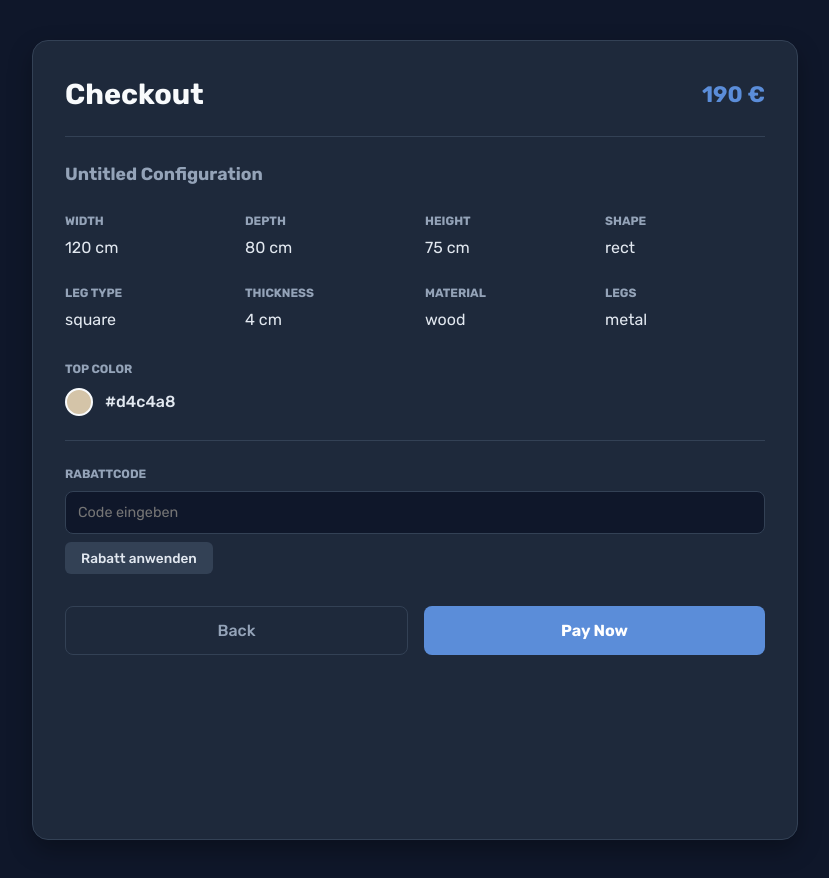
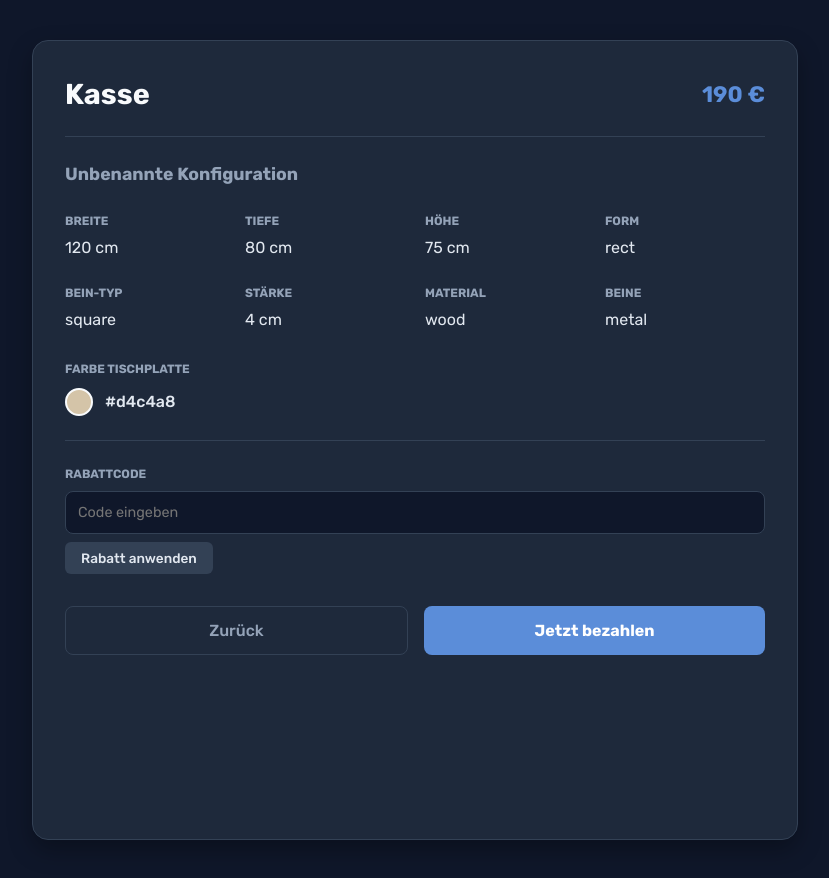
Before and after one commit to wizard0987654321/3D-Table-Configurator-React, a React (Vite) app in the folder configurator/: page /checkout in a window 1280 px wide. Shown: the whole page, without its empty margins (225-1054 px from the left). Built offline with nearby package versions, Linux system fonts and the light colour scheme.

Commit message:
translated page completely to german

```diff
--- a/configurator/index.html
+++ b/configurator/index.html
@@ -1,5 +1,5 @@
 <!doctype html>
-<html lang="en">
+<html lang="de">
   <head>
     <meta charset="UTF-8" />
     <link rel="icon" type="image/svg+xml" href="/vite.svg" />
@@ -7,7 +7,7 @@
     <link rel="preconnect" href="https://fonts.googleapis.com" />
     <link rel="preconnect" href="https://fonts.gstatic.com" crossorigin />
     <link href="https://fonts.googleapis.com/css2?family=Oswald:wght@300;400;500;600;700&family=Rubik:wght@300;400;500;600;700&display=swap" rel="stylesheet" />
-    <title>configurator</title>
+    <title>Konfigurator</title>
   </head>
   <body>
     <div id="root"></div>
--- a/configurator/src/components/CheckoutPage.jsx
+++ b/configurator/src/components/CheckoutPage.jsx
@@ -65,7 +65,7 @@ export default function CheckoutPage() {
 
                 {/* Header with Title and Price */}
                 <div style={{ display: 'flex', justifyContent: 'space-between', alignItems: 'center', borderBottom: '1px solid #334155', paddingBottom: '20px', marginBottom: '24px' }}>
-                    <h1 style={{ margin: 0, fontSize: '1.8rem' }}>Checkout</h1>
+                    <h1 style={{ margin: 0, fontSize: '1.8rem' }}>Kasse</h1>
 
                     <div style={{ textAlign: 'right' }}>
                         {discountPercent > 0 ? (
@@ -83,19 +83,19 @@ export default function CheckoutPage() {
                     </div>
                 </div>
 
-                <h2 style={{ color: '#94a3b8', fontSize: '1.1rem', marginBottom: '20px' }}>{s.configName || 'Untitled Configuration'}</h2>
+                <h2 style={{ color: '#94a3b8', fontSize: '1.1rem', marginBottom: '20px' }}>{s.configName || 'Unbenannte Konfiguration'}</h2>
 
                 {/* Grid for Configuration Details */}
                 <div style={{ display: 'grid', gridTemplateColumns: 'repeat(auto-fit, minmax(140px, 1fr))', gap: '20px', marginBottom: '24px' }}>
                     {[
-                        { l: 'Width', v: `${s.width} cm` },
-                        { l: 'Depth', v: `${s.depth} cm` },
-                        { l: 'Height', v: `${s.height} cm` },
-                        { l: 'Shape', v: s.plateShape },
-                        { l: 'Leg Type', v: s.legType },
-                        { l: 'Thickness', v: `${s.thicknessCm} cm` },
+                        { l: 'Breite', v: `${s.width} cm` },
+                        { l: 'Tiefe', v: `${s.depth} cm` },
+                        { l: 'Höhe', v: `${s.height} cm` },
+                        { l: 'Form', v: s.plateShape },
+                        { l: 'Bein-Typ', v: s.legType },
+                        { l: 'Stärke', v: `${s.thicknessCm} cm` },
                         { l: 'Material', v: s.topMaterial },
-                        { l: 'Legs', v: s.legMaterial }
+                        { l: 'Beine', v: s.legMaterial }
                     ].map((item, i) => (
                         <div key={i}>
                             <span style={{ color: '#94a3b8', fontSize: '0.75rem', textTransform: 'uppercase', fontWeight: 'bold' }}>{item.l}</span>
@@ -106,7 +106,7 @@ export default function CheckoutPage() {
 
                 {/* Top Color Preview */}
                 <div style={{ marginBottom: '24px' }}>
-                    <span style={{ color: '#94a3b8', fontSize: '0.75rem', textTransform: 'uppercase', fontWeight: 'bold' }}>Top Color</span>
+                    <span style={{ color: '#94a3b8', fontSize: '0.75rem', textTransform: 'uppercase', fontWeight: 'bold' }}>Farbe Tischplatte</span>
                     <div style={{ display: 'flex', alignItems: 'center', gap: '12px', marginTop: '8px' }}>
                         <div style={{ width: 24, height: 24, borderRadius: '50%', background: s.topColor, border: '2px solid #f8fafc' }} />
                         <span style={{ fontSize: '1rem', color: '#e2e8f0', fontWeight: '500' }}>{s.topColor}</span>
@@ -118,7 +118,7 @@ export default function CheckoutPage() {
                     <span style={{ color: '#94a3b8', fontSize: '0.75rem', textTransform: 'uppercase', fontWeight: 'bold' }}>Rabattcode</span>
                     <input
                         type="text"
-                        placeholder="Code eingeben"
+                            placeholder="Code eingeben"
                         value={inputCode}
                         onChange={(e) => setInputCode(e.target.value)}
                         style={{
@@ -152,7 +152,7 @@ export default function CheckoutPage() {
                                 fontFamily: "'Rubik', sans-serif",
                                 transition: 'background 0.2s'
                             }}
-                        >
+                            >
                             Rabatt anwenden
                         </button>
 
@@ -171,10 +171,10 @@ export default function CheckoutPage() {
 
                 {/* Final Actions */}
                 <div style={{ display: 'flex', gap: '16px' }}>
-                    <button onClick={() => navigate(-1)} style={{ flex: 1, padding: '14px', borderRadius: '8px', background: 'transparent', color: '#94a3b8', border: '1px solid #334155', cursor: 'pointer', fontFamily: "'Rubik', sans-serif" }}>Back</button>
+                    <button onClick={() => navigate(-1)} style={{ flex: 1, padding: '14px', borderRadius: '8px', background: 'transparent', color: '#94a3b8', border: '1px solid #334155', cursor: 'pointer', fontFamily: "'Rubik', sans-serif" }}>Zurück</button>
 
                     {/* ADDED ONCLICK HERE */}
-                    <button onClick={handleOrder} style={{ flex: 1, padding: '14px', borderRadius: '8px', background: '#5b8dd9', color: 'white', border: 'none', cursor: 'pointer', fontWeight: 'bold', fontFamily: "'Rubik', sans-serif" }}>Pay Now</button>
+                    <button onClick={handleOrder} style={{ flex: 1, padding: '14px', borderRadius: '8px', background: '#5b8dd9', color: 'white', border: 'none', cursor: 'pointer', fontWeight: 'bold', fontFamily: "'Rubik', sans-serif" }}>Jetzt bezahlen</button>
                 </div>
             </div>
         </div>
--- a/configurator/src/components/ConfiguratorScene.jsx
+++ b/configurator/src/components/ConfiguratorScene.jsx
@@ -20,15 +20,16 @@ const textureOptions = [
     { id: 'mahogany', name: 'Mahagoni' },
     { id: 'birch', name: 'Birke' },
     { id: 'plywood', name: 'Sperrholz' },
-    { id: 'concrete_light', name: 'Beton Hell' },
-    { id: 'concrete_dark', name: 'Beton Dunkel' },
-    { id: 'marble_white', name: 'Marmor Weiß' },
-    { id: 'marble_black', name: 'Marmor Schwarz' },
-    { id: 'granite', name: 'Granit' },
-    { id: 'slate', name: 'Schiefer' },
-    { id: 'rust', name: 'Rost-Optik' },
-    { id: 'carbon', name: 'Carbon' },
-    { id: 'leather', name: 'Leder-Optik' }
+    { id: 'concrete_light', name: 'Lärche' },
+    { id: 'concrete_dark', name: 'Douglasie' },
+    { id: 'marble_white', name: 'Zeder' },
+    { id: 'marble_black', name: 'Ulme' },
+    { id: 'granite', name: 'Robinie' },
+    { id: 'slate', name: 'Kastanie' },
+    { id: 'rust', name: 'Akazie' },
+    { id: 'carbon', name: 'Olivenholz' },
+    { id: 'leather', name: 'Ebenholz' }
+
 ];
 
 function Sidebar() {
@@ -242,7 +243,7 @@ function Sidebar() {
                     className="save-btn"
                     onClick={saveConfig}
                 >
-                    {editingId ? "Save as New Copy" : "Save Configuration"}
+                    {editingId ? "Als neue Kopie speichern" : "Konfiguration speichern"}
                 </button>
 
                 {editingId && (
@@ -251,7 +252,7 @@ function Sidebar() {
                         onClick={updateConfig}
                         style={{ backgroundColor: '#ff9800', color: 'white', border: 'none', padding: '10px', borderRadius: '4px', cursor: 'pointer' }}
                     >
-                        Save Changes to Existing
+                        Änderungen speichern
                     </button>
                 )}
             </div>
--- a/configurator/src/components/SavedConfigurations.jsx
+++ b/configurator/src/components/SavedConfigurations.jsx
@@ -97,13 +97,13 @@ export default function SavedConfigurations() {
                                 <p className="date">Gespeichert am: {new Date(config.created_at).toLocaleDateString()}</p>
 
                                 <div className="card-actions">
-                                    <button className="edit-btn" onClick={() => handleEdit(config)}>Edit</button>
-                                    <button className="order-btn" onClick={() => handleOrder(config)}>Order</button>
+                                    <button className="edit-btn" onClick={() => handleEdit(config)}>Bearbeiten</button>
+                                    <button className="order-btn" onClick={() => handleOrder(config)}>Bestellen</button>
                                     <button
                                         className="delete-btn"
                                         onClick={() => handleDelete(config.id)}
                                     >
-                                        Delete
+                                        Löschen
                                     </button>
                                 </div>
                             </div>
```
Also changed, not shown: configurator/src/components/Authentication.jsx (+7 -7 lines).
